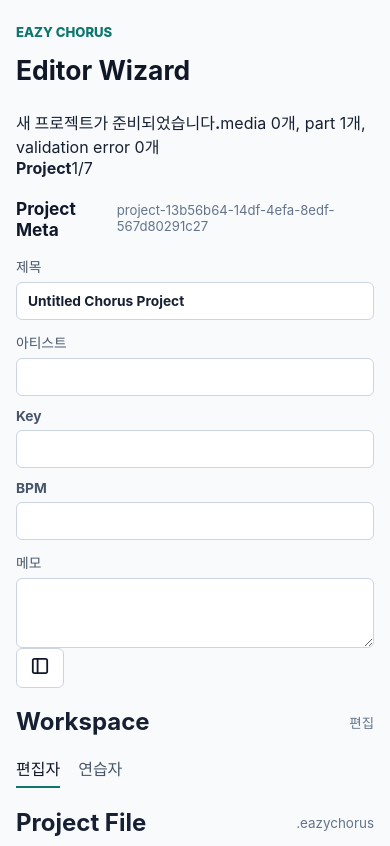
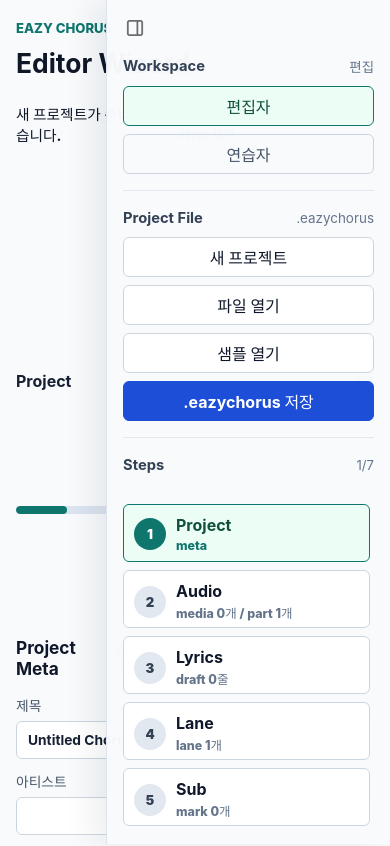
Before and after one commit to misosiruda/eazy-chorus, a React (Vite) app: page /#/editor in a window 390 px wide. Shown: the top 846 px of the page. Built offline with nearby package versions, Linux system fonts and the light colour scheme.

Commit message:
style workspace sidebar and viewer legend

```diff
--- a/src/shared/styles/global.css
+++ b/src/shared/styles/global.css
@@ -1,4 +1,10 @@
 :root {
+  --workspace-sidebar-width: 284px;
+  --workspace-sidebar-collapsed-width: 56px;
+  --workspace-sidebar-gap: 20px;
+  --viewer-side-panel-width: 320px;
+  --viewer-side-panel-top: 24px;
+  --viewer-playbar-space: 156px;
   color: #172033;
   background: #f5f7fb;
   font-family:
@@ -91,9 +97,17 @@
 }
 
 .app-content {
+  padding-right: calc(var(--workspace-sidebar-collapsed-width) + 12px);
   transition:
     filter 160ms ease,
+    padding-right 180ms ease,
     transform 160ms ease;
+}
+
+.app-content-sidebar-open {
+  padding-right: calc(
+    var(--workspace-sidebar-width) + var(--workspace-sidebar-gap)
+  );
 }
 
 .app-content-busy {
@@ -149,7 +163,6 @@
 }
 
 .workspace-header,
-.status-strip,
 .workspace-grid {
   width: min(1480px, 100%);
   margin: 0 auto;
@@ -160,7 +173,7 @@
   align-items: end;
   justify-content: space-between;
   gap: 24px;
-  padding: 8px 0 20px;
+  padding: 4px 0 14px;
 }
 
 .app-kicker {
@@ -175,21 +188,74 @@
 .workspace-header h1 {
   margin: 0;
   color: #101828;
-  font-size: 2.15rem;
+  font-size: 1.9rem;
   line-height: 1.12;
 }
 
 .workspace-title-stack {
   display: grid;
-  gap: 10px;
+  gap: 7px;
   min-width: 0;
 }
 
+.workspace-header-status {
+  display: grid;
+  flex: 1 1 520px;
+  gap: 8px;
+  max-width: 720px;
+  min-width: 280px;
+}
+
+.workspace-status-line,
+.workspace-progress-copy {
+  display: flex;
+  align-items: baseline;
+  justify-content: space-between;
+  gap: 14px;
+}
+
+.workspace-status-line strong,
+.workspace-status-line span,
+.workspace-progress-copy strong,
+.workspace-progress-copy span {
+  overflow-wrap: anywhere;
+}
+
+.workspace-status-line strong {
+  color: #0f172a;
+  font-size: 0.92rem;
+}
+
+.workspace-status-line span,
+.workspace-progress-copy span {
+  color: #64748b;
+  font-size: 0.82rem;
+  font-weight: 800;
+}
+
+.workspace-progress {
+  display: grid;
+  gap: 6px;
+}
+
+.workspace-progress-track {
+  height: 8px;
+  overflow: hidden;
+  border-radius: 999px;
+  background: #dbe4f0;
+}
+
+.workspace-progress-track span {
+  display: block;
+  height: 100%;
+  border-radius: inherit;
+  background: #0f766e;
+}
+
 .workspace-page-nav {
-  display: flex;
-  flex-wrap: wrap;
-  gap: 18px;
-  width: max-content;
+  display: grid;
+  gap: 8px;
+  width: 100%;
   max-width: 100%;
   padding: 0;
 }
@@ -197,9 +263,10 @@
 .workspace-page-link {
   display: inline-grid;
   place-items: center;
-  min-height: 30px;
-  padding: 0 0 6px;
-  border-bottom: 2px solid transparent;
+  min-height: 40px;
+  padding: 0 10px;
+  border: 1px solid #cbd5e1;
+  border-radius: 6px;
   background: transparent;
   color: #475569;
   font-weight: 800;
@@ -207,14 +274,13 @@
 }
 
 .workspace-page-link-active {
-  border-bottom-color: #0f766e;
-  color: #0f172a;
+  border-color: #0f766e;
+  background: #ecfdf5;
+  color: #0f513d;
 }
 
 .workspace-actions {
-  display: flex;
-  flex-wrap: wrap;
-  justify-content: flex-end;
+  display: grid;
   gap: 8px;
 }
 
@@ -230,12 +296,101 @@
   color: #ffffff;
 }
 
+.workspace-utility-sidebar {
+  position: fixed;
+  top: 0;
+  right: 0;
+  bottom: 0;
+  z-index: 60;
+  display: grid;
+  grid-template-rows: auto minmax(0, 1fr);
+  width: var(--workspace-sidebar-collapsed-width);
+  padding: 16px 8px;
+  overflow: hidden;
+  border-left: 1px solid #dbe4f0;
+  background: rgba(248, 250, 252, 0.98);
+  box-shadow: -12px 0 30px rgba(15, 23, 42, 0.08);
+  transition:
+    padding 180ms ease,
+    width 180ms ease;
+}
+
+.workspace-utility-sidebar-open {
+  width: var(--workspace-sidebar-width);
+  padding: 16px;
+}
+
+.workspace-utility-toggle {
+  display: inline-grid;
+  place-items: center;
+  justify-self: start;
+  width: 24px;
+  height: 24px;
+  min-width: 0;
+  min-height: 0;
+  padding: 0;
+  border: 0;
+  background: transparent;
+  color: #6a6f73;
+}
+
+.workspace-utility-toggle:hover:not(:disabled) {
+  border-color: transparent;
+  background: transparent;
+  color: #0f513d;
+}
+
+.workspace-utility-toggle:focus-visible {
+  outline: 2px solid #0f766e;
+  outline-offset: 3px;
+}
+
+.workspace-sidebar-icon,
+.workspace-sidebar-icon-closed {
+  width: 18px;
+  height: 18px;
+}
+
+.workspace-sidebar-icon {
+  transform: scaleX(-1);
+}
+
+.workspace-utility-content {
+  display: grid;
+  align-content: start;
+  gap: 18px;
+  min-height: 0;
+  padding-top: 16px;
+  overflow: auto;
+}
+
+.workspace-utility-group {
+  display: grid;
+  gap: 10px;
+  min-width: 0;
+  padding-bottom: 16px;
+  border-bottom: 1px solid #e2e8f0;
+}
+
+.workspace-utility-group h2,
+.workspace-utility-sidebar .editor-wizard-rail h2 {
+  margin: 0;
+  color: #334155;
+  font-size: 0.92rem;
+}
+
+.workspace-utility-sidebar .editor-wizard-steps {
+  max-height: min(44vh, 520px);
+  padding-right: 4px;
+  overflow: auto;
+}
+
 .status-strip {
   display: flex;
   justify-content: space-between;
   gap: 16px;
-  margin-bottom: 16px;
-  padding: 10px 0;
+  margin-bottom: 12px;
+  padding: 8px 0;
   border-top: 1px solid #e2e8f0;
   border-bottom: 1px solid #e2e8f0;
   color: #334155;
@@ -251,60 +406,24 @@
   gap: 16px;
 }
 
-.editor-wizard-grid {
-  grid-template-columns: minmax(190px, 0.28fr) minmax(0, 1fr);
-  align-items: start;
-}
-
-.editor-wizard-grid > .workspace-section {
+.editor-workspace-grid,
+.practice-grid {
+  grid-template-columns: minmax(0, 1fr);
+}
+
+.editor-sidebar-grid {
+  grid-template-columns: minmax(0, 1fr) minmax(300px, 0.34fr);
+}
+
+.editor-sidebar-grid > .workspace-sidebar {
   grid-column: 2;
-}
-
-.editor-sidebar-grid {
-  grid-template-columns:
-    minmax(190px, 0.24fr) minmax(0, 1fr)
-    minmax(300px, 0.36fr);
-}
-
-.editor-sidebar-grid > .workspace-sidebar {
-  grid-column: 3;
   grid-row: 1 / span 8;
 }
 
-.editor-preview-grid {
-  grid-template-columns: minmax(0, 1fr);
-}
-
-.editor-preview-grid > .workspace-section,
-.editor-preview-grid > .editor-wizard-rail {
-  grid-column: 1;
-}
-
-.editor-preview-grid > .editor-wizard-rail {
-  position: static;
-  grid-row: auto;
-}
-
-.editor-preview-grid .editor-wizard-steps {
-  grid-template-columns: repeat(7, minmax(0, 1fr));
-}
-
-.editor-preview-grid .editor-wizard-step {
-  grid-template-columns: 1fr;
-  justify-items: center;
-  min-height: 86px;
-  text-align: center;
-}
-
 .editor-wizard-rail {
-  position: sticky;
-  top: 16px;
   display: grid;
   gap: 14px;
-  grid-column: 1;
-  grid-row: 1 / span 8;
-  padding: 0 16px 0 0;
-  border-right: 1px solid #dbe4f0;
+  min-width: 0;
 }
 
 .editor-wizard-steps {
@@ -987,6 +1106,12 @@
   gap: 10px;
 }
 
+.assignment-legend-list {
+  max-height: min(62vh, 680px);
+  padding-right: 4px;
+  overflow: auto;
+}
+
 .lyrics-line-list,
 .harmony-cue-list {
   max-height: min(70vh, 680px);
@@ -1279,7 +1404,7 @@
 
 .viewer-mode-layout {
   display: grid;
-  grid-template-columns: minmax(0, 1fr) minmax(300px, 0.34fr);
+  grid-template-columns: minmax(0, 1fr) var(--viewer-side-panel-width);
   gap: 18px;
   align-items: start;
 }
@@ -1452,21 +1577,35 @@
 }
 
 .viewer-side-panel {
-  position: sticky;
-  top: 16px;
+  position: fixed;
+  top: var(--viewer-side-panel-top);
+  right: calc(var(--workspace-sidebar-collapsed-width) + 24px);
+  bottom: calc(var(--viewer-playbar-space) + 16px);
+  z-index: 40;
   display: grid;
   align-content: start;
   align-items: start;
   gap: 12px;
+  width: var(--viewer-side-panel-width);
+  max-height: none;
   min-height: 0;
-  padding-left: 16px;
-  overflow: visible;
+  padding: 14px 0 14px 16px;
+  overflow: hidden;
   border-left: 1px solid #dbe4f0;
+  background: #f8fafc;
+  box-shadow: -18px 0 30px rgba(248, 250, 252, 0.96);
+}
+
+.app-content-sidebar-open .viewer-side-panel {
+  right: calc(
+    var(--workspace-sidebar-width) + var(--workspace-sidebar-gap) + 16px
+  );
 }
 
 .viewer-panel-tabs {
   display: grid;
   gap: 8px;
+  background: #f8fafc;
 }
 
 .viewer-panel-tabs button[aria-pressed='true'],
@@ -1493,8 +1632,15 @@
 
 .viewer-parts-panel,
 .viewer-mixer-panel {
-  max-height: none;
-  overflow: visible;
+  max-height: max(
+    240px,
+    calc(
+      100vh - var(--viewer-side-panel-top) - var(--viewer-playbar-space) - 128px
+    )
+  );
+  padding-right: 4px;
+  overflow: auto;
+  background: #f8fafc;
 }
 
 .viewer-part-item,
@@ -1715,13 +1861,19 @@
 }
 
 @media (max-width: 980px) {
+  .app-content,
+  .app-content-sidebar-open {
+    padding-right: 0;
+  }
+
   .workspace-header {
     align-items: stretch;
     flex-direction: column;
   }
 
-  .workspace-actions {
-    justify-content: flex-start;
+  .workspace-header-status {
+    max-width: none;
+    min-width: 0;
   }
 
   .status-strip {
@@ -1732,27 +1884,30 @@
     grid-template-columns: 1fr;
   }
 
-  .editor-wizard-grid > .workspace-section,
-  .editor-wizard-rail,
+  .editor-sidebar-grid > .workspace-sidebar,
   .workspace-sidebar {
     grid-column: auto;
-  }
-
-  .editor-wizard-rail {
-    position: static;
     grid-row: auto;
-    padding-right: 0;
-    border-right: 0;
+  }
+
+  .workspace-utility-sidebar-open {
+    width: min(var(--workspace-sidebar-width), calc(100vw - 32px));
   }
 
   .workspace-sidebar,
   .assignment-legend,
   .viewer-side-panel {
     position: static;
+    inset: auto;
+    width: auto;
     max-height: none;
     padding-left: 0;
+    border-left: 0;
+  }
+
+  .workspace-sidebar,
+  .viewer-side-panel {
     overflow: visible;
-    border-left: 0;
   }
 
   .viewer-side-panel,
@@ -1761,18 +1916,22 @@
   }
 
   .editor-wizard-steps {
-    grid-template-columns: repeat(7, minmax(0, 1fr));
+    grid-template-columns: 1fr;
   }
 
   .editor-wizard-step {
-    grid-template-columns: 1fr;
-    justify-items: center;
-    min-height: 86px;
-    text-align: center;
+    grid-template-columns: 32px minmax(0, 1fr);
+    justify-items: stretch;
+    min-height: 62px;
+    text-align: left;
   }
 }
 
 @media (max-width: 720px) {
+  :root {
+    --viewer-playbar-space: min(48vh, 360px);
+  }
+
   .app-shell {
     padding: 16px;
   }
```
